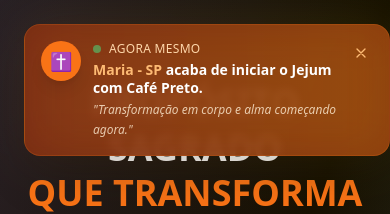
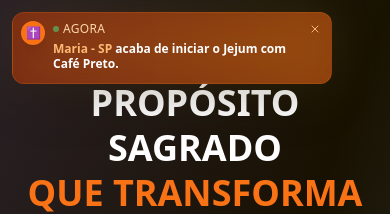
Before and after one commit to hypexeshomem/emagrecimento, a React (Vite) app: page / in a window 390 px wide. Shown: the top 214 px of the page. Built offline with nearby package versions, Linux system fonts and the light colour scheme.

Commit message:
Otimizar notificação para mobile

```diff
--- a/src/App.tsx
+++ b/src/App.tsx
@@ -159,28 +159,28 @@ function App() {
   return (
     <div className="min-h-screen bg-black text-white">
       {/* NOTIFICAÇÃO DE VENDAS */}
-      <div className={`fixed top-6 left-6 z-50 transition-all duration-500 ${showNotification ? 'opacity-100 translate-y-0' : 'opacity-0 -translate-y-4'}`}>
-        <div className="bg-gradient-to-r from-orange-900/95 to-amber-800/95 backdrop-blur-sm rounded-2xl p-4 shadow-2xl border border-orange-500/20 max-w-sm">
+      <div className={`fixed top-3 left-3 md:top-6 md:left-6 z-50 transition-all duration-500 ${showNotification ? 'opacity-100 translate-y-0' : 'opacity-0 -translate-y-4'}`}>
+        <div className="bg-gradient-to-r from-orange-900/95 to-amber-800/95 backdrop-blur-sm rounded-xl md:rounded-2xl p-2 md:p-4 shadow-2xl border border-orange-500/20 max-w-xs md:max-w-sm">
           {/* Brilho sutil */}
           <div className="absolute inset-0 bg-gradient-to-r from-orange-400/10 to-yellow-400/10 rounded-2xl blur-xl -z-10"></div>
 
-          <div className="flex items-start space-x-3">
+          <div className="flex items-start space-x-2 md:space-x-3">
             {/* Ícone cristão */}
-            <div className="flex-shrink-0 w-10 h-10 bg-orange-500 rounded-full flex items-center justify-center shadow-lg">
-              <span className="text-white text-lg">✝️</span>
+            <div className="flex-shrink-0 w-6 h-6 md:w-10 md:h-10 bg-orange-500 rounded-full flex items-center justify-center shadow-lg">
+              <span className="text-white text-xs md:text-lg">✝️</span>
             </div>
 
             <div className="flex-1 min-w-0">
-              <div className="flex items-center space-x-2 mb-1">
-                <div className="w-2 h-2 bg-green-400 rounded-full animate-pulse"></div>
-                <span className="text-xs text-orange-200 font-medium uppercase tracking-wide">Agora mesmo</span>
+              <div className="flex items-center space-x-1 md:space-x-2 mb-1">
+                <div className="w-1.5 h-1.5 md:w-2 md:h-2 bg-green-400 rounded-full animate-pulse"></div>
+                <span className="text-xs md:text-xs text-orange-200 font-medium uppercase tracking-wide">Agora</span>
               </div>
 
-              <p className="text-white font-bold text-sm leading-tight mb-1">
+              <p className="text-white font-bold text-xs md:text-sm leading-tight mb-1">
                 <span className="text-orange-300">{notifications[currentNotification].name}</span> {notifications[currentNotification].action}
               </p>
 
-              <p className="text-orange-100/80 text-xs leading-relaxed italic">
+              <p className="text-orange-100/80 text-xs md:text-xs leading-relaxed italic hidden md:block">
                 "{notifications[currentNotification].subtitle}"
               </p>
             </div>
@@ -188,9 +188,9 @@ function App() {
             {/* Botão fechar */}
             <button
               onClick={() => setShowNotification(false)}
-              className="flex-shrink-0 text-orange-300 hover:text-white transition-colors p-1"
+              className="flex-shrink-0 text-orange-300 hover:text-white transition-colors p-0.5 md:p-1"
             >
-              <svg className="w-4 h-4" fill="none" stroke="currentColor" viewBox="0 0 24 24">
+              <svg className="w-3 h-3 md:w-4 md:h-4" fill="none" stroke="currentColor" viewBox="0 0 24 24">
                 <path strokeLinecap="round" strokeLinejoin="round" strokeWidth={2} d="M6 18L18 6M6 6l12 12" />
               </svg>
             </button>
```
